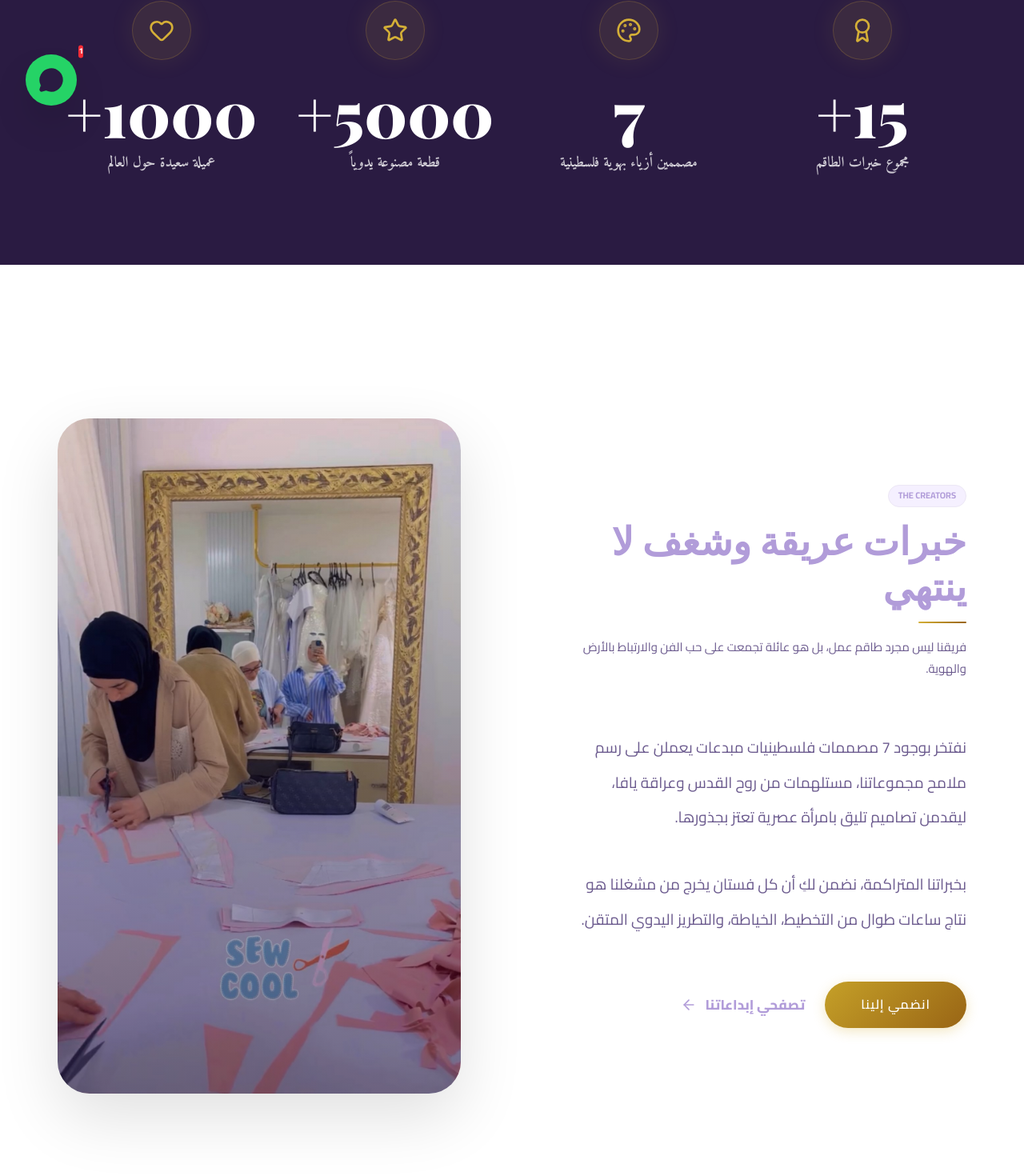
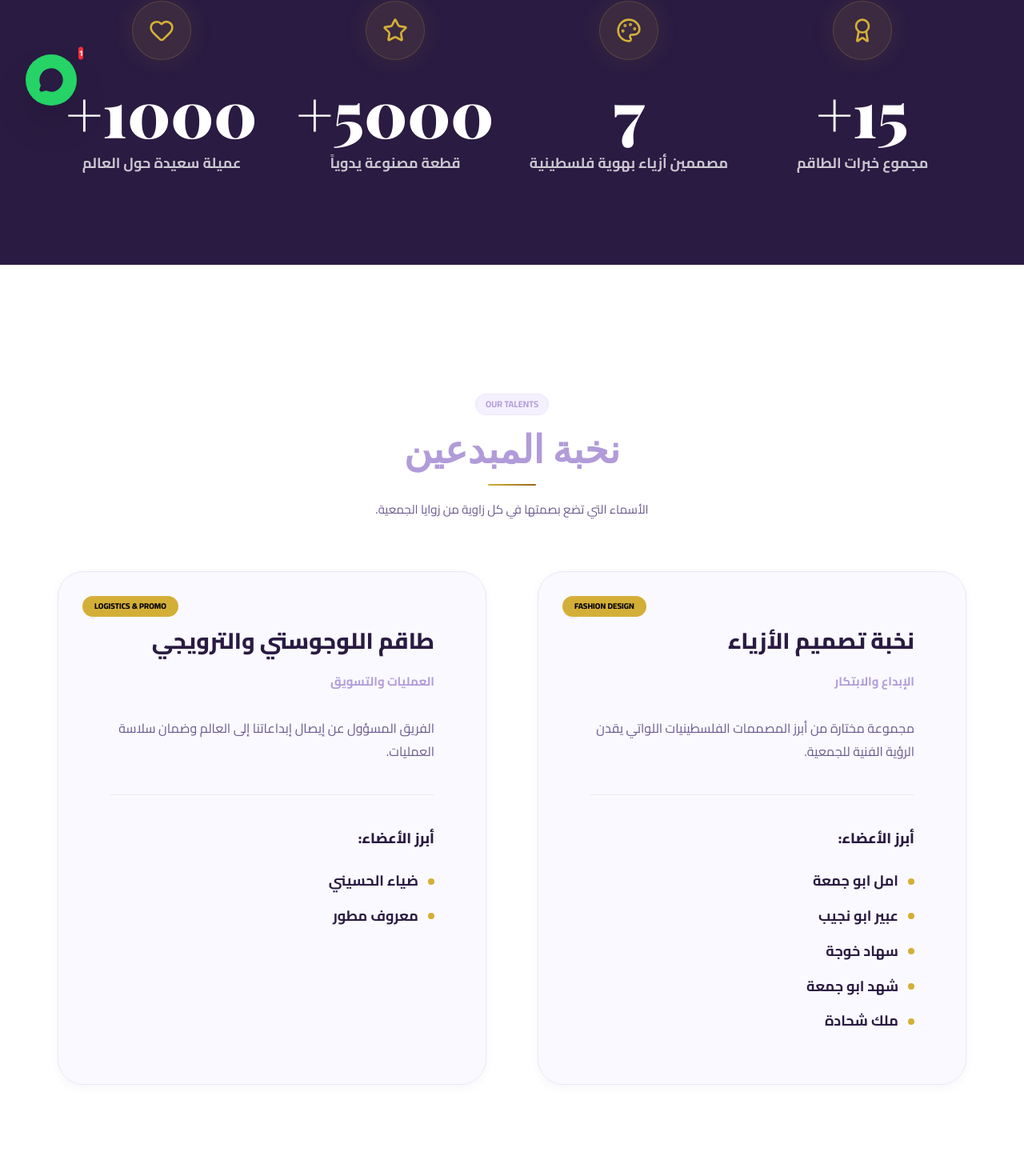
Before and after one commit to fahmyelmatry2030-lgtm/Royal-Veil, a React (Vite) app: page /team in a window 1280 px wide. Shown: the part 636-2106 px from the top of the page at 80% size. Built offline with nearby package versions, Linux system fonts and the light colour scheme; a web font is replaced by a local one.

Commit message:
Add staff names to Our Team page

```diff
--- a/src/pages/Team.jsx
+++ b/src/pages/Team.jsx
@@ -2,32 +2,40 @@ import React from 'react';
 import { motion } from 'framer-motion';
 import { Helmet } from 'react-helmet-async';
 import { Link } from 'react-router-dom';
-import { Heart, Star, Users, Award, Sparkles, ArrowLeft, Quote, Palette, Scissors, ShieldCheck } from 'lucide-react';
+import { Heart, Star, Users, Award, Sparkles, ArrowLeft, Quote, Palette, ShieldCheck, Megaphone, Truck } from 'lucide-react';
 import PageHeader from '../components/PageHeader';
 import SectionHeader from '../components/SectionHeader';
 
-const teamMembers = [
+const designers = [
+  'امل ابو جمعة',
+  'عبير ابو نجيب',
+  'سهاد خوجة',
+  'شهد ابو جمعة',
+  'ملك شحادة'
+];
+
+const logisticsTeam = [
+  'ضياء الحسيني',
+  'معروف مطور'
+];
+
+const teamCategories = [
   {
-    name: 'طاقم التصميم المبدع',
-    role: 'تصميم الأزياء والتطريز',
-    desc: 'نخبة من 7 مصممات فلسطينيات محترفات يمزجن بين عبق التراث الفلسطيني والخطوط العالمية المعاصرة، ليخلقن قطعاً فنية تتحدث بلغة الأناقة.',
-    img: '/Images/WhatsApp Image 2026-04-29 at 6.25.39 PM.jpeg',
-    tag: 'DESIGN TEAM'
+    name: 'نخبة تصميم الأزياء',
+    role: 'الإبداع والابتكار',
+    desc: 'مجموعة مختارة من أبرز المصممات الفلسطينيات اللواتي يقدن الرؤية الفنية للجمعية.',
+    members: designers,
+    icon: <Palette size={30} />,
+    tag: 'FASHION DESIGN'
   },
   {
-    name: 'قسم الخياطة اليدوية',
-    role: 'الخياطة والتفصيل الراقي',
-    desc: 'أنامل ذهبية تعمل بدقة متناهية لتحويل التصاميم الورقية إلى واقع ملموس، مع التركيز على جودة التفاصيل والتشطيبات الملكية.',
-    img: '/Images/IMG-20260429-WA0018.jpg',
-    tag: 'TAILORING'
-  },
-  {
-    name: 'حارسات التراث',
-    role: 'التطريز اليدوي الفلسطيني',
-    desc: 'فريق متخصص في فنون التطريز التقليدي، يضمن بقاء كل غرزة وفية لتاريخنا العريق مع لمسة من الحداثة التي تناسب ذوقك الرفيع.',
-    img: '/Images/IMG-20260429-WA0045.jpg',
-    tag: 'EMBROIDERY'
-  },
+    name: 'طاقم اللوجوستي والترويجي',
+    role: 'العمليات والتسويق',
+    desc: 'الفريق المسؤول عن إيصال إبداعاتنا إلى العالم وضمان سلاسة العمليات.',
+    members: logisticsTeam,
+    icon: <Megaphone size={30} />,
+    tag: 'LOGISTICS & PROMO'
+  }
 ];
 
 const stats = [
@@ -35,13 +43,6 @@ const stats = [
   { number: '7', label: 'مصممين أزياء بهوية فلسطينية', icon: <Palette size={32} /> },
   { number: '5000+', label: 'قطعة مصنوعة يدوياً', icon: <Star size={32} /> },
   { number: '1000+', label: 'عميلة سعيدة حول العالم', icon: <Heart size={32} /> },
-];
-
-const values = [
-  { title: 'الهوية الفلسطينية', desc: 'كل قطعة نصنعها هي رسالة فخر بجذورنا وتعبير عن صمود إرثنا الجميل.', icon: <ShieldCheck size={30} /> },
-  { title: 'الجودة الفائقة', desc: 'نلتزم بأعلى معايير الخياطة والتطريز لضمان قطعة تدوم لأجيال.', icon: <Award size={30} /> },
-  { title: 'التمكين الاقتصادي', desc: 'مشروعنا قائم على تمكين المرأة الفلسطينية وتوفير فرص عمل تليق بإبداعها.', icon: <Users size={30} /> },
-  { title: 'الابتكار الفني', desc: 'لا نكتفي بتقليد القديم، بل نبتكر تصاميم عصرية تحمل روح التراث.', icon: <Sparkles size={30} /> },
 ];
 
 const Team = () => {
@@ -53,13 +54,13 @@ const Team = () => {
       </Helmet>
 
       <PageHeader
-        badge="Our Experts"
+        badge="Our Team"
         title="طاقم العمل"
-        subtitle="تعرفي على الأنامل الذهبية والخبرات التي تقف خلف كل قطعة ننتجها بكل حب."
+        subtitle="تعرفي على النخبة التي تقف خلف كل قطعة ننتجها بكل حب وإتقان."
         bgImage="/Images/WhatsApp Image 2026-04-29 at 6.25.39 PM.jpeg"
       />
 
-      {/* Stats Bar - High Impact */}
+      {/* Stats Bar */}
       <section style={{ padding: '7rem 0', background: 'var(--purple-dark)', position: 'relative' }}>
         <div style={{ position: 'absolute', top: 0, left: 0, right: 0, height: '4px', background: 'linear-gradient(90deg, transparent, var(--accent-gold), transparent)' }} />
         <div className="container">
@@ -74,119 +75,62 @@ const Team = () => {
                 style={{ textAlign: 'center' }}
               >
                 <div style={{ color: 'var(--accent-gold)', display: 'flex', justifyContent: 'center', marginBottom: '25px' }}>
-                  <div style={{
-                    padding: '20px',
-                    borderRadius: '50%',
-                    background: 'rgba(212,175,55,0.1)',
-                    border: '1px solid rgba(212,175,55,0.2)',
-                    boxShadow: '0 0 30px rgba(212,175,55,0.1)'
-                  }}>
+                  <div style={{ padding: '20px', borderRadius: '50%', background: 'rgba(212,175,55,0.1)', border: '1px solid rgba(212,175,55,0.2)', boxShadow: '0 0 30px rgba(212,175,55,0.1)' }}>
                     {stat.icon}
                   </div>
                 </div>
-                <div style={{
-                  fontSize: 'clamp(3.5rem, 7vw, 5rem)',
-                  fontWeight: '900',
-                  color: '#fff',
-                  fontFamily: 'var(--font-serif)',
-                  lineHeight: 1,
-                  marginBottom: '10px'
-                }}>
-                  {stat.number}
-                </div>
-                <div style={{
-                  color: 'rgba(255,255,255,0.75)',
-                  fontSize: '18px',
-                  fontWeight: '700',
-                  fontFamily: 'var(--font-serif-ar)'
-                }}>
-                  {stat.label}
-                </div>
+                <div style={{ fontSize: 'clamp(3.5rem, 7vw, 5rem)', fontWeight: '900', color: '#fff', fontFamily: 'var(--font-serif)', lineHeight: 1, marginBottom: '10px' }}>{stat.number}</div>
+                <div style={{ color: 'rgba(255,255,255,0.75)', fontSize: '18px', fontWeight: '700' }}>{stat.label}</div>
               </motion.div>
             ))}
           </div>
         </div>
       </section>
 
-      {/* Intro Narrative */}
-      <section style={{ padding: '12rem 0', background: 'var(--bg-white)' }}>
-        <div className="container">
-          <div style={{ display: 'grid', gridTemplateColumns: 'repeat(auto-fit, minmax(380px, 1fr))', gap: '8rem', alignItems: 'center' }}>
-            <motion.div
-              initial={{ opacity: 0, x: 50 }}
-              whileInView={{ opacity: 1, x: 0 }}
-              viewport={{ once: true }}
-              transition={{ duration: 0.8 }}
-            >
-              <SectionHeader
-                badge="THE CREATORS"
-                title="خبرات عريقة وشغف لا ينتهي"
-                subtitle="فريقنا ليس مجرد طاقم عمل، بل هو عائلة تجمعت على حب الفن والارتباط بالأرض والهوية."
-                right
-              />
-              <div style={{ color: 'var(--text-muted)', fontSize: '19px', lineHeight: '2.3' }}>
-                <p style={{ marginBottom: '2.5rem' }}>
-                  نفتخر بوجود 7 مصممات فلسطينيات مبدعات يعملن على رسم ملامح مجموعاتنا، مستلهمات من روح القدس وعراقة يافا، ليقدمن تصاميم تليق بامرأة عصرية تعتز بجذورها.
-                </p>
-                <p style={{ marginBottom: '3.5rem' }}>
-                  بخبراتنا المتراكمة، نضمن لكِ أن كل فستان يخرج من مشغلنا هو نتاج ساعات طوال من التخطيط، الخياطة، والتطريز اليدوي المتقن.
-                </p>
-              </div>
-              <div style={{ display: 'flex', gap: '25px', flexWrap: 'wrap' }}>
-                <Link to="/contact" className="btn-premium" style={{ padding: '16px 45px' }}>انضمي إلينا</Link>
-                <Link to="/shop" style={{ display: 'inline-flex', alignItems: 'center', gap: '10px', color: 'var(--primary-purple)', fontWeight: '900', textDecoration: 'none', fontSize: '17px' }}>تصفحي إبداعاتنا <ArrowLeft size={20} /></Link>
-              </div>
-            </motion.div>
-
-            <motion.div
-              initial={{ opacity: 0, scale: 0.95 }}
-              whileInView={{ opacity: 1, scale: 1 }}
-              viewport={{ once: true }}
-              transition={{ duration: 0.8 }}
-              style={{ position: 'relative' }}
-            >
-              <div style={{ position: 'relative', borderRadius: '40px', overflow: 'hidden', boxShadow: '0 30px 80px rgba(0,0,0,0.12)' }}>
-                <img src="/Images/WhatsApp Image 2026-04-29 at 6.25.39 PM.jpeg" alt="Our Team at Work" style={{ width: '100%', height: 'auto', display: 'block' }} />
-                <div style={{ position: 'absolute', inset: 0, background: 'linear-gradient(to top, rgba(26,10,46,0.5), transparent)' }} />
-              </div>
-            </motion.div>
-          </div>
-        </div>
-      </section>
-
-      {/* Team Showcase */}
-      <section style={{ padding: '10rem 0', background: 'var(--bg-lavender)' }}>
+      {/* Team Structure */}
+      <section style={{ padding: '10rem 0', background: 'var(--bg-white)' }}>
         <div className="container">
           <SectionHeader
-            badge="OUR TEAMS"
-            title="أقسام الإبداع"
-            subtitle="نتوزع على فرق متكاملة تعمل بانسجام لتخرج كل قطعة بأبهى حلة."
+            badge="OUR TALENTS"
+            title="نخبة المبدعين"
+            subtitle="الأسماء التي تضع بصمتها في كل زاوية من زوايا الجمعية."
           />
-          <div style={{ display: 'grid', gridTemplateColumns: 'repeat(auto-fit, minmax(320px, 1fr))', gap: '4rem' }}>
-            {teamMembers.map((member, i) => (
+
+          <div style={{ display: 'grid', gridTemplateColumns: 'repeat(auto-fit, minmax(380px, 1fr))', gap: '4rem', marginTop: '4rem' }}>
+            {teamCategories.map((cat, i) => (
               <motion.div
                 key={i}
                 initial={{ opacity: 0, y: 30 }}
                 whileInView={{ opacity: 1, y: 0 }}
                 viewport={{ once: true }}
-                transition={{ delay: i * 0.15 }}
+                transition={{ delay: i * 0.2 }}
                 style={{
-                  background: '#fff',
+                  background: 'var(--bg-lavender)',
+                  padding: '4rem',
                   borderRadius: '32px',
-                  overflow: 'hidden',
-                  boxShadow: 'var(--shadow-md)',
-                  transition: 'all 0.4s'
+                  border: '1px solid var(--border-light)',
+                  boxShadow: 'var(--shadow-sm)',
+                  position: 'relative',
+                  overflow: 'hidden'
                 }}
-                whileHover={{ y: -15, boxShadow: '0 30px 60px rgba(0,0,0,0.1)' }}
               >
-                <div style={{ height: '300px', overflow: 'hidden', position: 'relative' }}>
-                   <img src={member.img} alt={member.name} style={{ width: '100%', height: '100%', objectFit: 'cover' }} />
-                   <div style={{ position: 'absolute', top: '20px', left: '20px', background: 'var(--accent-gold)', color: '#000', padding: '6px 15px', borderRadius: '50px', fontSize: '11px', fontWeight: '900' }}>{member.tag}</div>
-                </div>
-                <div style={{ padding: '3rem' }}>
-                   <h3 style={{ fontSize: '24px', fontWeight: '900', color: 'var(--text-dark)', marginBottom: '1rem' }}>{member.name}</h3>
-                   <p style={{ color: 'var(--primary-purple)', fontWeight: '700', fontSize: '14px', marginBottom: '1.5rem', textTransform: 'uppercase' }}>{member.role}</p>
-                   <p style={{ color: 'var(--text-muted)', lineHeight: '1.9', fontSize: '16px' }}>{member.desc}</p>
+                <div style={{ position: 'absolute', top: '30px', left: '30px', color: 'var(--primary-purple)', opacity: 0.1 }}>{cat.icon}</div>
+                <div style={{ position: 'absolute', top: '30px', left: '30px', background: 'var(--accent-gold)', color: '#000', padding: '5px 15px', borderRadius: '50px', fontSize: '10px', fontWeight: '900' }}>{cat.tag}</div>
+
+                <h3 style={{ fontSize: '28px', fontWeight: '900', color: 'var(--text-dark)', marginBottom: '1rem' }}>{cat.name}</h3>
+                <p style={{ color: 'var(--primary-purple)', fontWeight: '700', fontSize: '15px', marginBottom: '2rem' }}>{cat.role}</p>
+                <p style={{ color: 'var(--text-muted)', lineHeight: '1.8', fontSize: '16px', marginBottom: '2.5rem' }}>{cat.desc}</p>
+
+                <div style={{ borderTop: '1px solid rgba(0,0,0,0.05)', paddingTop: '2.5rem' }}>
+                   <h4 style={{ fontSize: '18px', fontWeight: '900', color: 'var(--text-dark)', marginBottom: '1.5rem' }}>أبرز الأعضاء:</h4>
+                   <div style={{ display: 'flex', flexDirection: 'column', gap: '15px' }}>
+                      {cat.members.map((name, j) => (
+                        <div key={j} style={{ display: 'flex', alignItems: 'center', gap: '12px' }}>
+                           <div style={{ width: '8px', height: '8px', borderRadius: '50%', background: 'var(--accent-gold)' }} />
+                           <span style={{ fontSize: '18px', fontWeight: '700', color: 'var(--text-dark)' }}>{name}</span>
+                        </div>
+                      ))}
+                   </div>
                 </div>
               </motion.div>
             ))}
@@ -195,7 +139,7 @@ const Team = () => {
       </section>
 
       {/* Values & Principles */}
-      <section style={{ padding: '10rem 0', background: 'var(--bg-white)' }}>
+      <section style={{ padding: '10rem 0', background: 'var(--bg-lavender)' }}>
         <div className="container">
           <SectionHeader
             badge="PRINCIPLES"
@@ -203,23 +147,23 @@ const Team = () => {
             subtitle="القيم التي توحد طاقاتنا وتدفعنا نحو التميز."
           />
           <div style={{ display: 'grid', gridTemplateColumns: 'repeat(auto-fit, minmax(280px, 1fr))', gap: '3.5rem' }}>
-            {values.map((v, i) => (
+            {[
+              { title: 'الهوية الفلسطينية', desc: 'كل قطعة نصنعها هي رسالة فخر بجذورنا وتعبير عن صمود إرثنا الجميل.', icon: <ShieldCheck size={30} /> },
+              { title: 'الجودة الفائقة', desc: 'نلتزم بأعلى معايير الخياطة والتطريز لضمان قطعة تدوم لأجيال.', icon: <Award size={30} /> },
+              { title: 'التمكين الاقتصادي', desc: 'مشروعنا قائم على تمكين المرأة الفلسطينية وتوفير فرص عمل تليق بإبداعها.', icon: <Users size={30} /> },
+              { title: 'الابتكار الفني', desc: 'لا نكتفي بتقليد القديم، بل نبتكر تصاميم عصرية تحمل روح التراث.', icon: <Sparkles size={30} /> },
+            ].map((v, i) => (
               <motion.div
                 key={i}
                 initial={{ opacity: 0, y: 30 }}
                 whileInView={{ opacity: 1, y: 0 }}
                 viewport={{ once: true }}
                 transition={{ delay: i * 0.15 }}
-                style={{
-                  background: 'var(--bg-lavender)',
-                  padding: '4rem 3rem',
-                  borderRadius: '32px',
-                  textAlign: 'center',
-                  transition: 'all 0.4s'
-                }}
+                style={{ background: '#fff', padding: '4rem 3rem', borderRadius: '32px', textAlign: 'center', transition: 'all 0.4s' }}
+                whileHover={{ y: -10, boxShadow: 'var(--shadow-md)' }}
               >
                 <div style={{ color: 'var(--primary-purple)', marginBottom: '2rem', display: 'flex', justifyContent: 'center' }}>
-                  <div style={{ padding: '20px', background: '#fff', borderRadius: '24px' }}>{v.icon}</div>
+                  <div style={{ padding: '20px', background: 'var(--bg-lavender)', borderRadius: '24px' }}>{v.icon}</div>
                 </div>
                 <h4 style={{ fontSize: '22px', fontWeight: '900', marginBottom: '1.5rem', color: 'var(--text-dark)' }}>{v.title}</h4>
                 <p style={{ color: 'var(--text-muted)', lineHeight: '2', fontSize: '16px' }}>{v.desc}</p>
```
